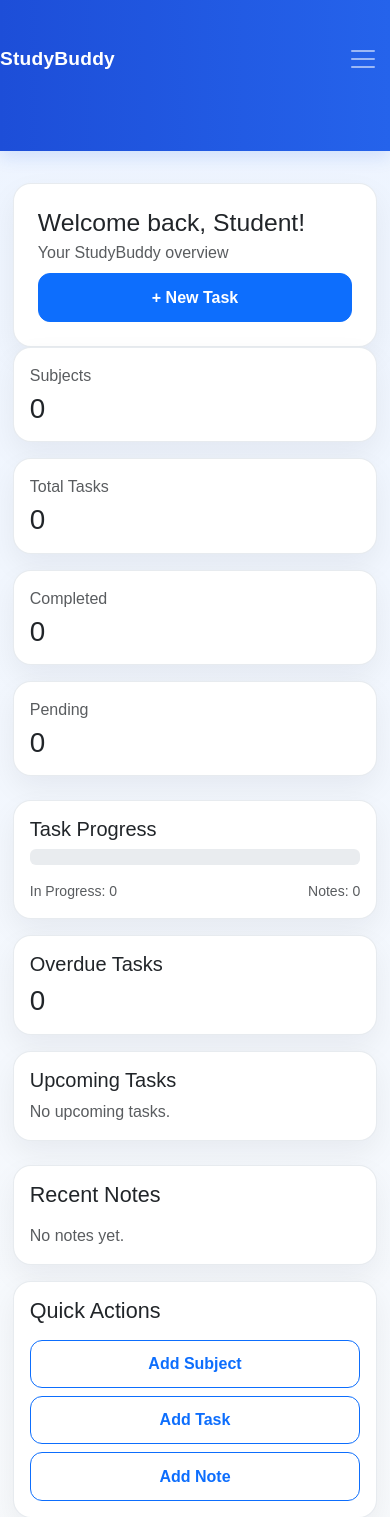
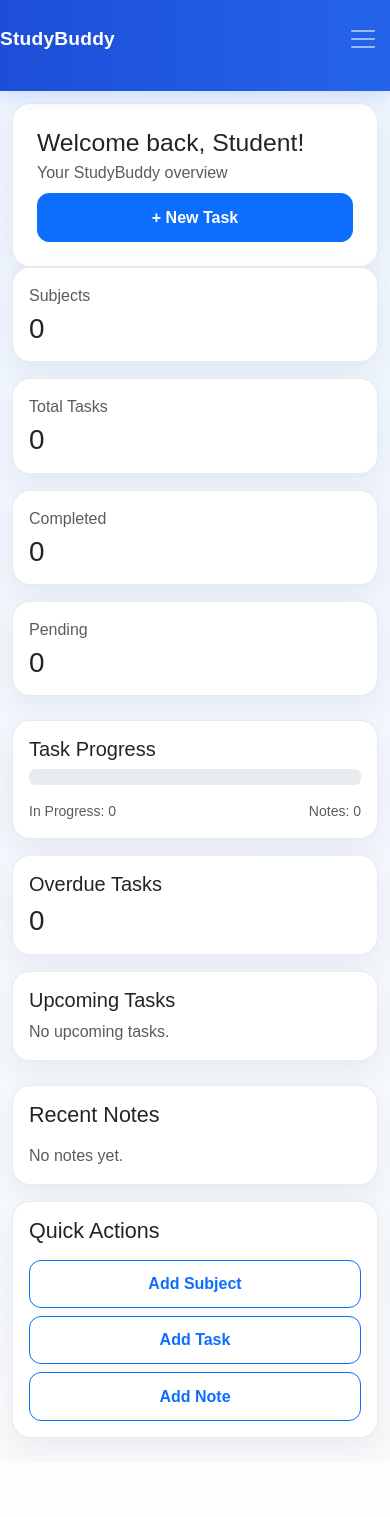
Before and after one commit to mavijaykhanna358-tech/studybuddy, a Django app: page /dashboard/ in a window 390 px wide. Shown: the top 1517 px of the page. After the commit the page ends 1449 px from the top, so only its background shows below. Run offline with Django 5.2, Linux system fonts and the light colour scheme; a user stored in the database is signed in; data that the repository does not hold is empty.

Commit message:
Final app update

```diff
--- a/templates/base.html
+++ b/templates/base.html
@@ -27,6 +27,7 @@
             font-family: Arial, sans-serif;
             background: linear-gradient(180deg, #edf4ff 0%, #f8fafc 100%);
             color: var(--text);
+            min-height: 100vh;
         }
 
         a { text-decoration: none; }
@@ -37,6 +38,7 @@
             position: sticky;
             top: 0;
             z-index: 1020;
+            min-height: 72px;
         }
 
         .navbar-brand, .nav-link, .nav-button {
@@ -58,7 +60,7 @@
         .content-shell {
             max-width: 1200px;
             margin: 0 auto;
-            padding: 2rem 1rem 4rem;
+            padding: 1rem 1rem 2.5rem;
         }
 
         .page-header {
@@ -196,8 +198,8 @@
 
         .auth-card {
             max-width: 540px;
-            margin: 2rem auto;
-            padding: 2rem;
+            margin: 1rem auto;
+            padding: 1.5rem;
         }
 
         .auth-card h2 {
@@ -235,8 +237,7 @@
 
         @media (max-width: 767px) {
             .content-shell {
-                padding-left: 0.8rem;
-                padding-right: 0.8rem;
+                padding: 0.75rem 0.75rem 1.5rem;
             }
 
             .stat-grid {
@@ -253,8 +254,8 @@
             }
 
             .auth-card {
-                margin-top: 1rem;
-                padding: 1.25rem;
+                margin-top: 0.5rem;
+                padding: 1.1rem;
             }
         }
     </style>
```
